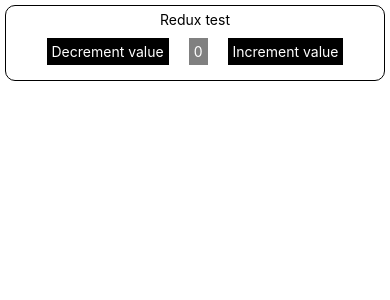
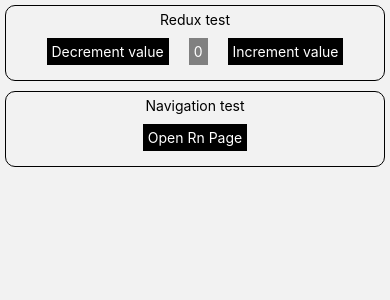
Before and after one commit to abltcy/MbbytRnTsTemplate, a React Native app in the folder template/: screen /Test in a window 390 px wide. Shown: the top 300 px of the page. Built offline with nearby package versions, Linux system fonts and the light colour scheme.

Commit message:
React Navigation

```diff
--- a/template/App.tsx
+++ b/template/App.tsx
@@ -1,19 +1,36 @@
 import {Provider} from 'react-redux';
 import {store} from './redux/store';
 import React from 'react';
-import {TestScreen} from './screens/TestScreen';
-import {SafeAreaView, StatusBar, useColorScheme} from 'react-native';
+import {StatusBar, useColorScheme} from 'react-native';
+import {NavigationContainer} from '@react-navigation/native';
+import {SafeAreaProvider, SafeAreaView, useSafeAreaInsets} from 'react-native-safe-area-context';
+import {RootStack} from './navigation/RootStack';
 
 const App = () => {
   const isDarkMode = useColorScheme() === 'dark';
-  return (
+
+  const rtrn = (
+    <SafeAreaProvider>
+        <Provider store={store}>
+            <NavigationContainer>
+                <StatusBar barStyle={isDarkMode ? 'light-content' : 'dark-content'} />
+                <RootStack />
+            </NavigationContainer>
+        </Provider>
+    </SafeAreaProvider>
+  );
+  const rtrn1 = (
     <Provider store={store}>
-      <SafeAreaView>
-        <StatusBar barStyle={isDarkMode ? 'light-content' : 'dark-content'} />
-        <TestScreen />
-      </SafeAreaView>
+
+        <SafeAreaProvider style={{paddingTop: 50}}>
+            <StatusBar barStyle={isDarkMode ? 'light-content' : 'dark-content'} />
+            <NavigationContainer>
+                <RootStack />
+            </NavigationContainer>
+        </SafeAreaProvider>
     </Provider>
   );
+  return rtrn;
 };
 
 export default App;
--- /dev/null
+++ b/template/navigation/RootStack.tsx
@@ -0,0 +1,19 @@
+import {createNativeStackNavigator} from '@react-navigation/native-stack';
+import React from 'react';
+import {TestScreen} from 'screens/TestScreen';
+import {useSafeAreaInsets} from 'react-native-safe-area-context';
+import {InitialScreen} from "../screens/initialScreen";
+const Stack = createNativeStackNavigator();
+export const RootStack = () => {
+  const insets = useSafeAreaInsets();
+  return (
+    <Stack.Navigator
+      screenOptions={{
+        headerShown: false,
+        contentStyle: {paddingTop: insets.top},
+      }}>
+      <Stack.Screen name={'Test'} component={TestScreen} />
+      <Stack.Screen name={'Initial'} component={InitialScreen} />
+    </Stack.Navigator>
+  );
+};
--- a/template/package.json
+++ b/template/package.json
@@ -10,10 +10,14 @@
     "lint": "eslint . --ext .js,.jsx,.ts,.tsx"
   },
   "dependencies": {
+    "@react-navigation/native": "^6.0.6",
+    "@react-navigation/native-stack": "^6.2.5",
     "@reduxjs/toolkit": "^1.6.2",
     "react": "17.0.2",
     "react-native": "0.66.2",
     "react-native-axios": "^0.17.1",
+    "react-native-safe-area-context": "^3.3.2",
+    "react-native-screens": "^3.9.0",
     "react-redux": "^7.2.6"
   },
   "devDependencies": {
--- a/template/redux/hooks.ts
+++ b/template/redux/hooks.ts
@@ -1,5 +1,5 @@
-import { TypedUseSelectorHook, useDispatch, useSelector } from 'react-redux';
-import type { RootState, AppDispatch } from './store';
+import {TypedUseSelectorHook, useDispatch, useSelector} from 'react-redux';
+import type {RootState, AppDispatch} from './store';
 
 // Use throughout your app instead of plain `useDispatch` and `useSelector`
 export const useAppDispatch = () => useDispatch<AppDispatch>();
--- a/template/screens/TestScreen/index.tsx
+++ b/template/screens/TestScreen/index.tsx
@@ -6,7 +6,7 @@
   TouchableOpacity,
   View,
 } from 'react-native';
-import {useAppDispatch, useAppSelector} from '../../redux/hooks';
+import {useAppDispatch, useAppSelector} from 'redux/hooks';
 import {
   decrement,
   increment,
@@ -14,7 +14,7 @@
   incrementAsync,
   incrementIfOdd,
   selectCount,
-} from '../../redux/reducers/counter.slice';
+} from 'redux/reducers/counter.slice';
 
 export type TestScreenType = {
   navigation?: any;
@@ -25,7 +25,6 @@
   const count = useAppSelector(selectCount);
   const dispatch = useAppDispatch();
   const [incrementAmount, setIncrementAmount] = useState('2');
-
   const incrementValue = Number(incrementAmount) || 0;
   return (
     <ScrollView>
@@ -46,6 +45,19 @@
             style={styles.button}
             onPress={() => dispatch(increment())}>
             <Text style={styles.buttonText}>Increment value</Text>
+          </TouchableOpacity>
+        </View>
+      </View>
+
+      <View style={styles.container}>
+        <View style={styles.header}>
+          <Text style={styles.headerText}>Navigation test</Text>
+        </View>
+        <View style={styles.rowContainer}>
+          <TouchableOpacity
+              style={styles.button}
+              onPress={() => navigation.navigate('Initial')}>
+            <Text style={styles.buttonText}>Open Rn Page</Text>
           </TouchableOpacity>
         </View>
       </View>
--- a/template/tsconfig.json
+++ b/template/tsconfig.json
@@ -37,8 +37,7 @@
 
     /* Module Resolution Options */
     "moduleResolution": "node",               /* Specify module resolution strategy: 'node' (Node.js) or 'classic' (TypeScript pre-1.6). */
-    // "baseUrl": "./",                       /* Base directory to resolve non-absolute module names. */
-    // "paths": {},                           /* A series of entries which re-map imports to lookup locations relative to the 'baseUrl'. */
+    "baseUrl": "./",                       /* Base directory to resolve non-absolute module names. */
     // "rootDirs": [],                        /* List of root folders whose combined content represents the structure of the project at runtime. */
     // "typeRoots": [],                       /* List of folders to include type definitions from. */
     // "types": [],                           /* Type declaration files to be included in compilation. */
@@ -58,6 +57,7 @@
     // "experimentalDecorators": true,        /* Enables experimental support for ES7 decorators. */
     // "emitDecoratorMetadata": true,         /* Enables experimental support for emitting type metadata for decorators. */
   },
+  "include": ["./"],
   "exclude": [
     "node_modules", "babel.config.js", "metro.config.js", "jest.config.js"
   ]
```
Also changed, not shown: 3 other files (tests, documents, lock files or other folders).
